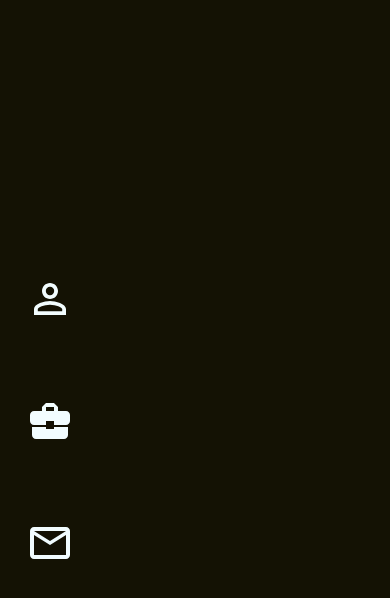
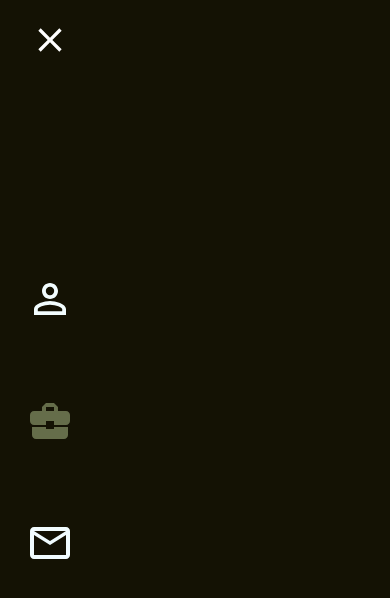
Before and after one commit to LRittes/NewPortifolio, a React (Create React App) app: page /projetos in a window 390 px wide. Shown: the top 598 px of the page. Built offline with nearby package versions, Linux system fonts and the light colour scheme.

Commit message:
create mobile aside bar

```diff
--- a/src/components/AsideBar/index.tsx
+++ b/src/components/AsideBar/index.tsx
@@ -1,27 +1,43 @@
-import { Link } from 'react-router-dom'
+import { NavLink } from 'react-router-dom'
 import {
   MdPersonOutline,
   MdBusinessCenter,
-  MdMailOutline
+  MdMailOutline,
+  MdOutlineClose
 } from 'react-icons/md'
+import { GiHamburgerMenu } from 'react-icons/gi'
 
-import { Container } from './styles'
+import { useState } from 'react'
+import { Container, ToggleOpen, SideBarMobile } from './styles'
 
 const AsideBar = () => {
+  const [open, setOpen] = useState(true)
+
   return (
-    <Container>
+    <>
+      <SideBarMobile>
+        <ToggleOpen
+          onClick={() => {
+            console.log(open)
+            return setOpen(!open)
+          }}>
+          {open ? <MdOutlineClose /> : <GiHamburgerMenu />}
+        </ToggleOpen>
+      </SideBarMobile>
+      <Container tX={open ? '0' : '-100px'}>
         <div>
-        <Link to="/">
+          <NavLink to="/" exact activeClassName="active">
             <MdPersonOutline style={{ fontSize: 48 }} />
-        </Link>
-        <Link to="projetos">
+          </NavLink>
+          <NavLink to="projetos" exact activeClassName="active">
             <MdBusinessCenter style={{ fontSize: 48 }} />
-        </Link>
-        <Link to="contatos">
+          </NavLink>
+          <NavLink to="contatos" exact activeClassName="active">
             <MdMailOutline style={{ fontSize: 48 }} />
-        </Link>
+          </NavLink>
         </div>
       </Container>
+    </>
   )
 }
 
--- a/src/components/AsideBar/styles.ts
+++ b/src/components/AsideBar/styles.ts
@@ -1,6 +1,10 @@
 import styled from 'styled-components'
 
-export const Container = styled.aside`
+const media = {
+  phone: '@media (max-width: 425px)'
+}
+
+export const Container = styled.aside<{ tX: string }>`
   position: fixed;
   top: 0;
   left: 0;
@@ -11,13 +15,46 @@ export const Container = styled.aside`
   place-items: center;
   background-color: ${({ theme }) => theme.colors.dark};
 
+  ${media.phone} {
+    transform: translateX(${(props) => props.tX});
+  }
+
   & > div {
     display: flex;
     flex-direction: column;
     gap: 7.2rem;
   }
 
-  & > div > * {
+  & > div > a {
     color: ${({ theme }) => theme.colors.white};
   }
+  & > div > .active {
+    color: ${({ theme }) => theme.colors.primary};
+  }
 `
+export const SideBarMobile = styled.div`
+  display: none;
+
+  ${media.phone} {
+    display: block;
+
+    & > div {
+      color: white;
+      position: absolute;
+      top: 20px;
+      left: 20px;
+      font-size: 48px;
+    }
+  }
+`
+
+export const ToggleOpen = styled.div`
+  position: absolute;
+  margin-left: 10px;
+  color: white;
+  z-index: 99;
+
+  &:nth-child(1) {
+    font-size: 40px;
+  }
+`
```
Lines whose indentation alone changed are shown as unchanged.
